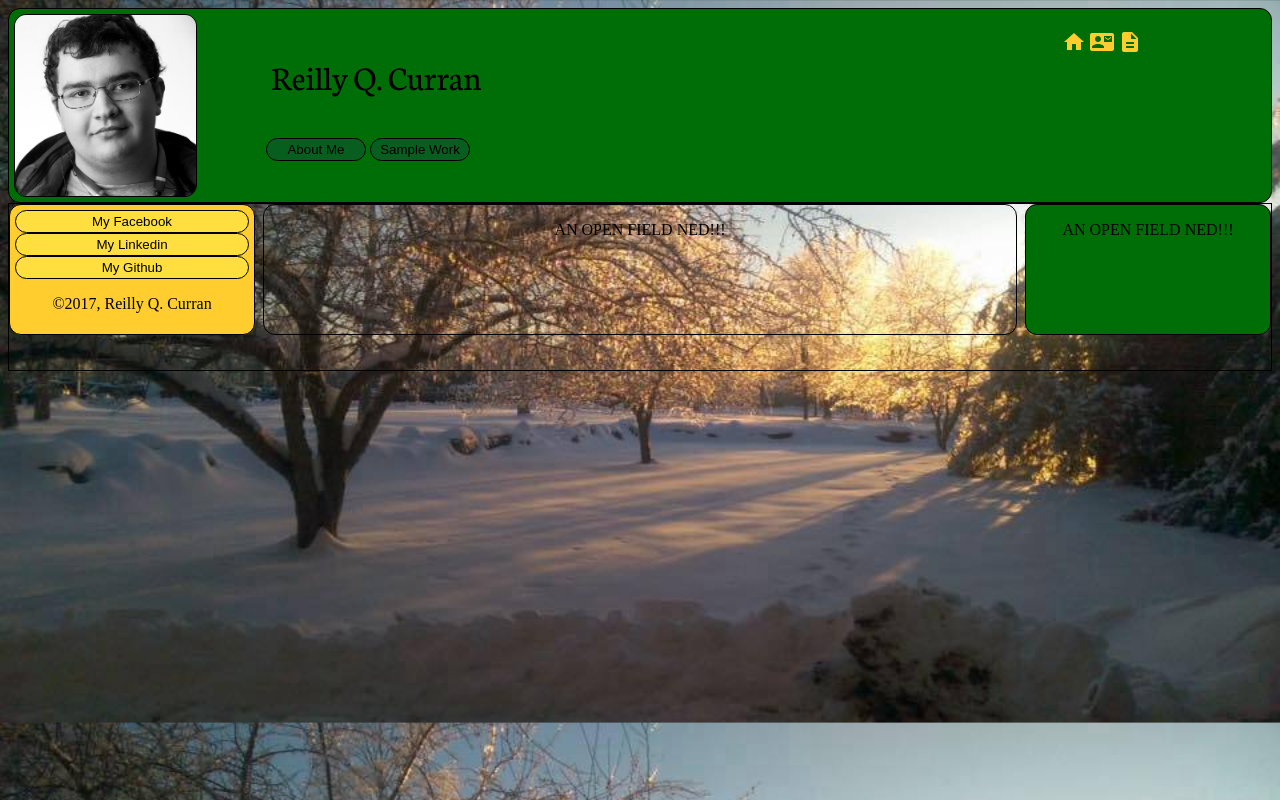
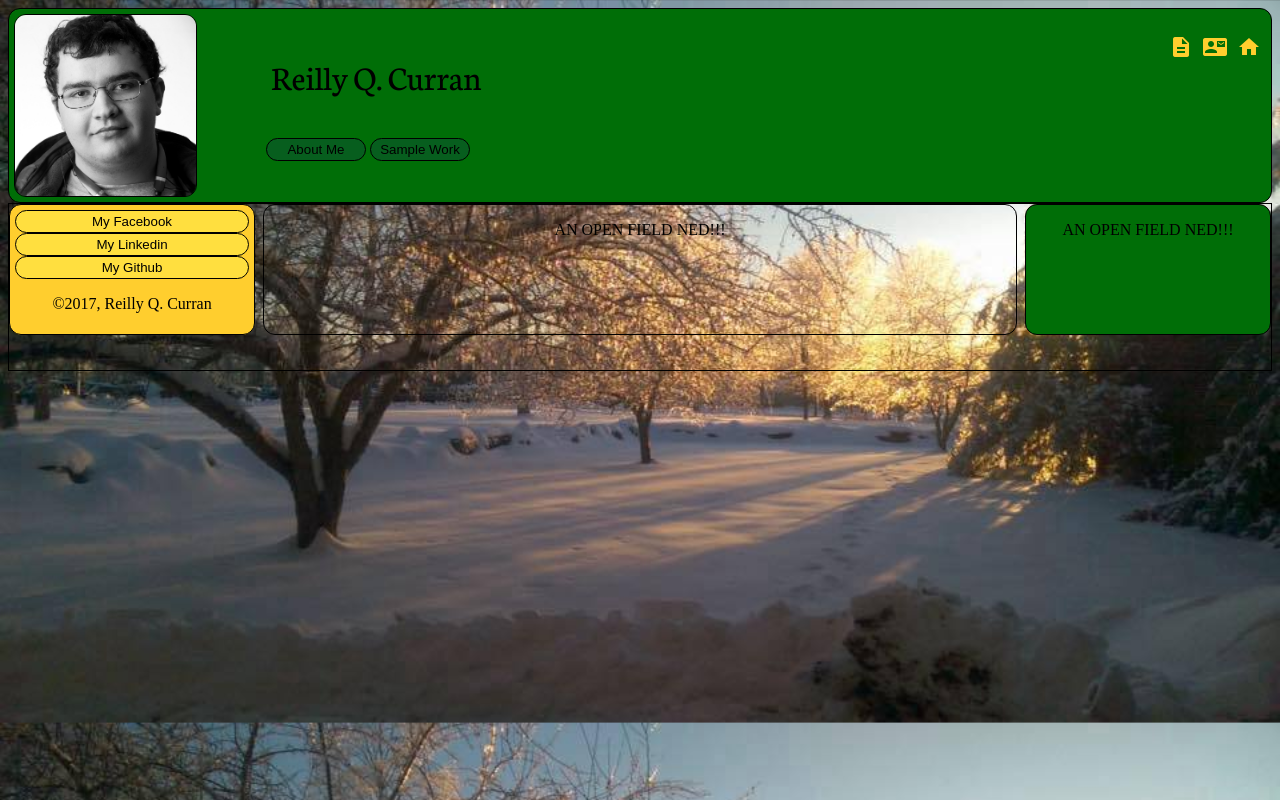
Before and after one commit to Rancerle/Personal_Site, a plain HTML site: page index.html in a window 1280 px wide. Drawn offline with Linux system fonts and the light colour scheme.

Commit message:
changed Icon location

```diff
--- a/style.css
+++ b/style.css
@@ -68,6 +68,8 @@ img{
 }
 
 .top ul li{
+  float: right;
+  margin: 5px;
   display: inline-block;
 }
 
```
